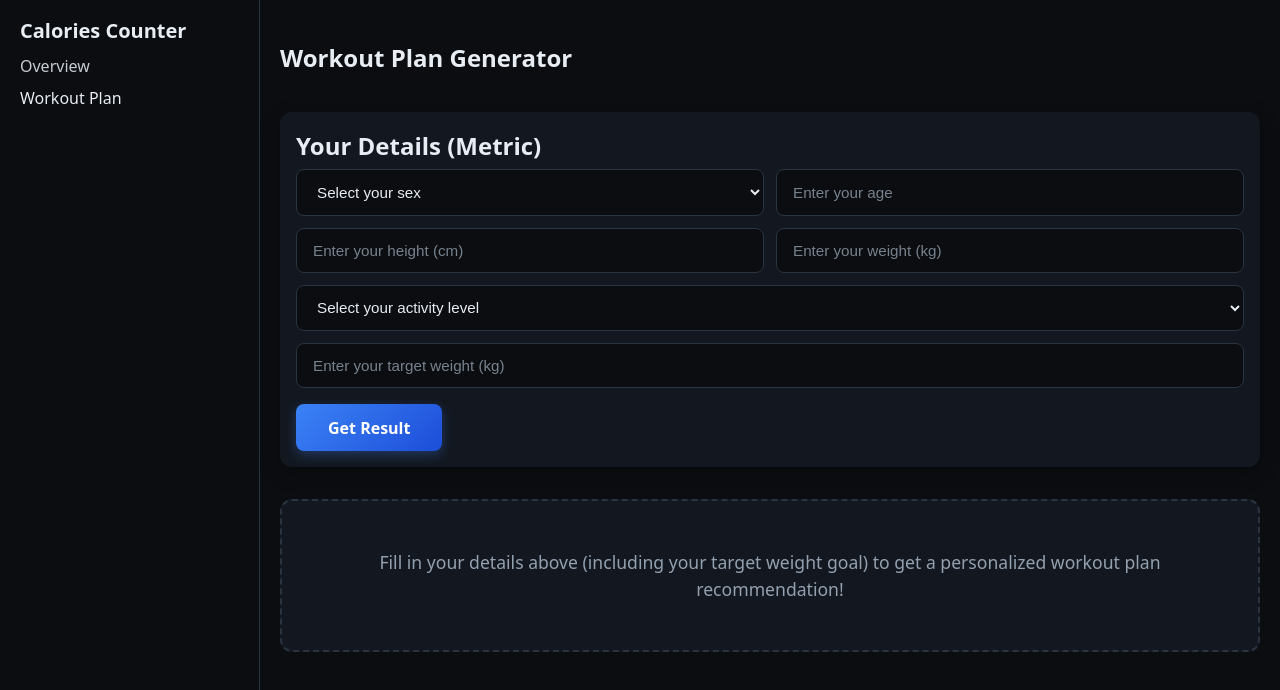
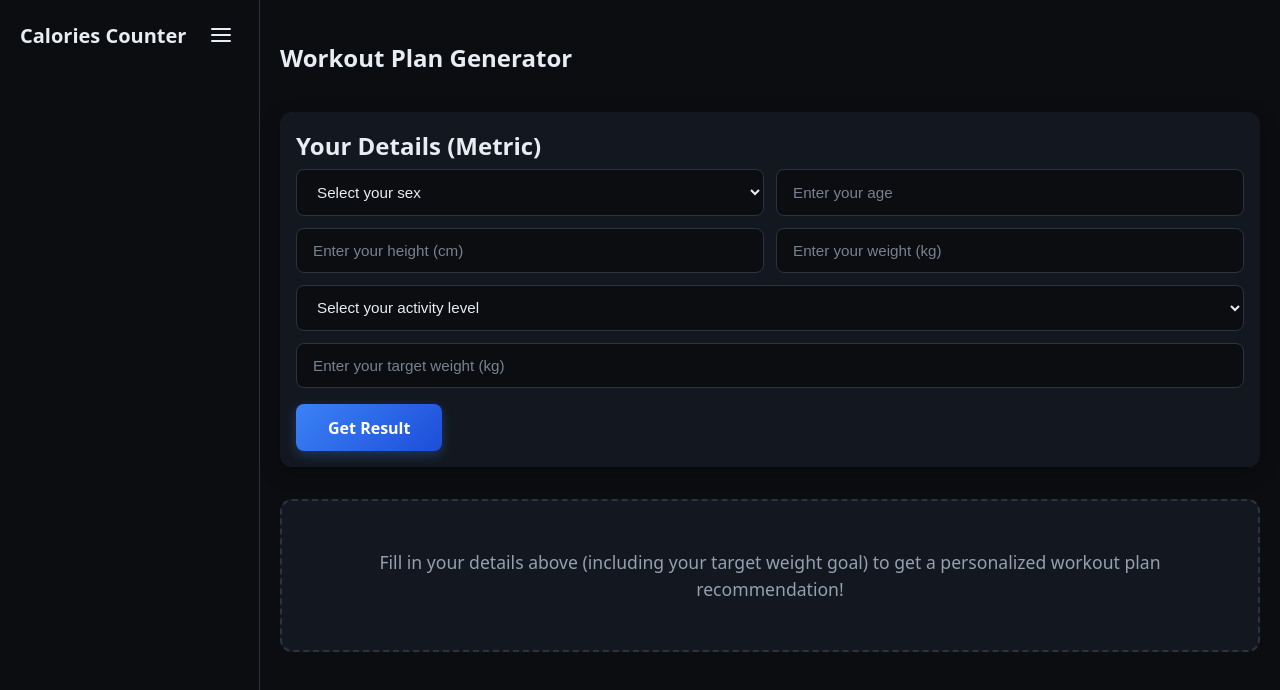
Before and after one commit to ZedZed34/Calories-Counter, a React (Vite) app: page /workout in a window 1280 px wide. Shown: the top 690 px of the page. Built offline with nearby package versions, Linux system fonts and the light colour scheme.

Commit message:
Finalised

```diff
--- a/src/components/Layout.css
+++ b/src/components/Layout.css
@@ -11,26 +11,113 @@ aside {
   border-right:1px solid var(--line);
 }
 
+.header-section {
+  display: flex;
+  justify-content: space-between;
+  align-items: center;
+  margin-bottom: .75rem;
+}
+
 aside h1 {
-  margin:0 0 .75rem 0;
+  margin: 0;
   font-size:1.25rem;
+}
+
+.menu-toggle {
+  display: block;
+  background: none;
+  border: none;
+  cursor: pointer;
+  padding: 0.5rem;
+  border-radius: 4px;
+  transition: background-color 0.2s ease;
+}
+
+.menu-toggle:hover {
+  background-color: var(--line);
+}
+
+.hamburger {
+  display: flex;
+  flex-direction: column;
+  width: 20px;
+  height: 15px;
+  position: relative;
+}
+
+.hamburger span {
+  display: block;
+  height: 2px;
+  width: 100%;
+  background-color: #e8edf4;
+  border-radius: 1px;
+  transition: all 0.3s cubic-bezier(0.68, -0.55, 0.265, 1.55);
+  position: absolute;
+}
+
+.hamburger span:nth-child(1) {
+  top: 0;
+}
+
+.hamburger span:nth-child(2) {
+  top: 6px;
+}
+
+.hamburger span:nth-child(3) {
+  top: 12px;
+}
+
+/* Hamburger animation when open */
+.hamburger.open span:nth-child(1) {
+  transform: rotate(45deg);
+  top: 6px;
+}
+
+.hamburger.open span:nth-child(2) {
+  opacity: 0;
+}
+
+.hamburger.open span:nth-child(3) {
+  transform: rotate(-45deg);
+  top: 6px;
 }
 
 nav {
   display:flex;
   flex-direction:column;
   gap:.5rem;
+  max-height: 200px;
+  overflow: hidden;
+  transition: max-height 0.3s ease, padding 0.3s ease;
+}
+
+nav:not(.nav-open) {
+  max-height: 0;
+  padding: 0;
+}
+
+nav.nav-open {
+  max-height: 200px;
+  padding: 0.75rem 0 0 0;
 }
 
 nav a {
   color:#e8edf4;
   text-decoration:none;
   opacity:.85;
-  transition: opacity 0.2s ease;
+  transition: all 0.2s ease;
+  padding: 0.75rem 0;
+  border-bottom: 1px solid var(--line);
+}
+
+nav a:last-child {
+  border-bottom: none;
 }
 
 nav a:hover, nav a.active {
   opacity:1;
+  background-color: var(--surface);
+  padding-left: 0.5rem;
 }
 
 main {
@@ -69,6 +156,7 @@ main {
   aside {
     border-right: none;
     border-bottom:1px solid var(--line);
+    position: relative;
   }
 
   .grid {
--- a/src/components/Layout.jsx
+++ b/src/components/Layout.jsx
@@ -1,19 +1,49 @@
-import React from 'react';
+import React, { useState } from 'react';
 import { Link, useLocation } from 'react-router-dom';
 import './Layout.css';
 
 export default function Layout({ children }) {
   const location = useLocation();
+  const [isMobileMenuOpen, setIsMobileMenuOpen] = useState(false);
+
+  const toggleMobileMenu = () => {
+    setIsMobileMenuOpen(!isMobileMenuOpen);
+  };
+
+  const closeMobileMenu = () => {
+    setIsMobileMenuOpen(false);
+  };
 
   return (
     <div className="shell">
-      <aside>
-        <h1>Calories Counter</h1>
-        <nav>
-          <Link to="/" className={location.pathname === '/' ? 'active' : ''}>
+      <aside className={isMobileMenuOpen ? 'mobile-menu-open' : ''}>
+        <div className="header-section">
+          <h1>Calories Counter</h1>
+          <button
+            className="menu-toggle"
+            onClick={toggleMobileMenu}
+            aria-label="Toggle menu"
+          >
+            <span className={`hamburger ${isMobileMenuOpen ? 'open' : ''}`}>
+              <span></span>
+              <span></span>
+              <span></span>
+            </span>
+          </button>
+        </div>
+        <nav className={`nav ${isMobileMenuOpen ? 'nav-open' : ''}`}>
+          <Link
+            to="/"
+            className={location.pathname === '/' ? 'active' : ''}
+            onClick={closeMobileMenu}
+          >
             Overview
           </Link>
-          <Link to="/workout" className={location.pathname === '/workout' ? 'active' : ''}>
+          <Link
+            to="/workout"
+            className={location.pathname === '/workout' ? 'active' : ''}
+            onClick={closeMobileMenu}
+          >
             Workout Plan
           </Link>
         </nav>
```
